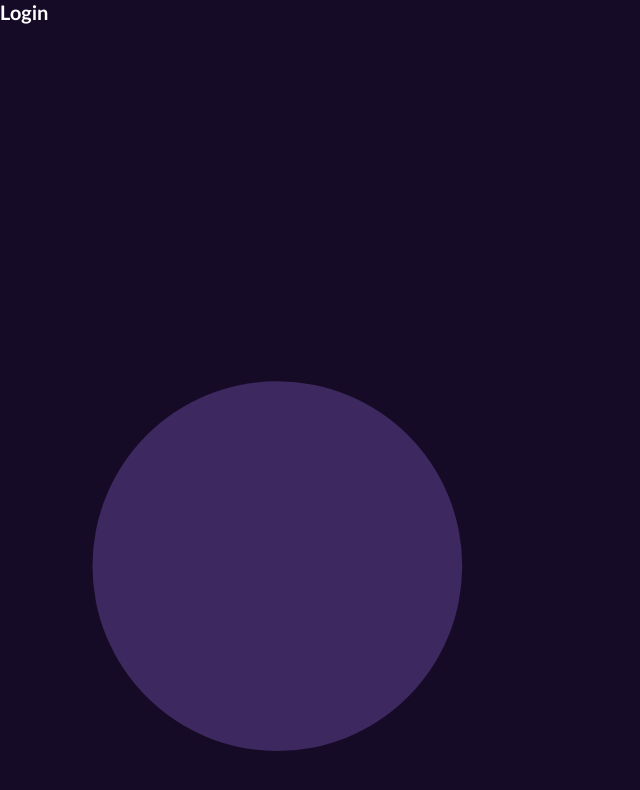
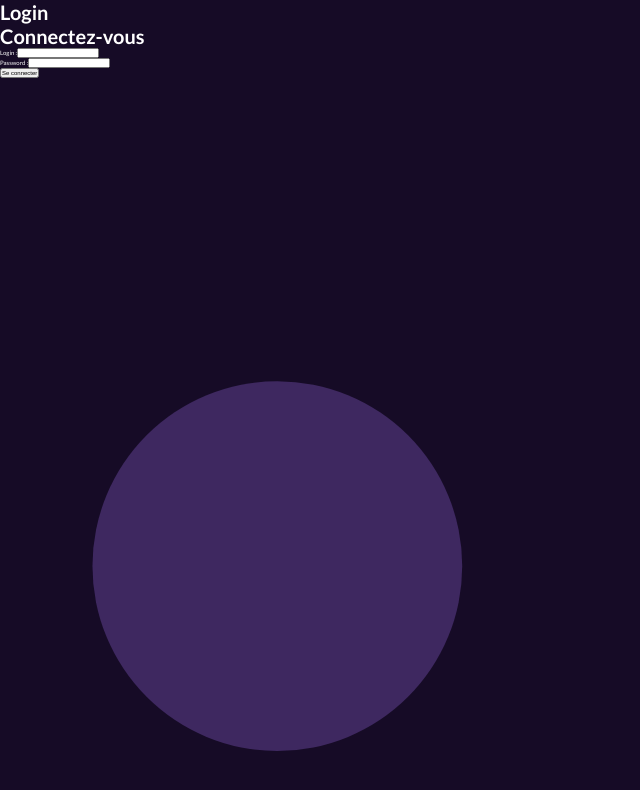
Before and after one commit to AllanLat/awen-g-asso-frontend, a React (Create React App) app: page /login in a window 1280 px wide. Shown: the top 790 px of the page, without its empty margins (0-640 px from the left). Built offline with nearby package versions, Linux system fonts and the light colour scheme.

Commit message:
install react-hook-form + formulaire login + input

```diff
--- a/package.json
+++ b/package.json
@@ -8,6 +8,7 @@
     "@testing-library/user-event": "^13.5.0",
     "react": "^18.2.0",
     "react-dom": "^18.2.0",
+    "react-hook-form": "^7.45.0",
     "react-router-dom": "^6.13.0",
     "react-scripts": "5.0.1",
     "web-vitals": "^2.1.4"
--- a/src/Pages/Login/index.jsx
+++ b/src/Pages/Login/index.jsx
@@ -1,9 +1,29 @@
 import './index.css';
+import { useForm } from 'react-hook-form';
+import Input from '../../components/Input';
 
 const Login = () => {
-  return (
-    <h1>Login</h1>
-  )
+    const { register, handleSubmit } = useForm();
+
+    const onSubmit = (data) => {
+        // transform data to json
+        data = JSON.stringify(data);
+        console.log(data);
+    }
+
+    return (
+        <>
+            <h1>Login</h1>
+            <div className="login-page">
+                <form className='login-form' onSubmit={handleSubmit(onSubmit)}>
+                    <h1>Connectez-vous</h1>
+                    <Input value='login' type='text' register={register}/>
+                    <Input value='password' type='password' required register={register}/>
+                    <button type='submit'>Se connecter</button>
+                </form>
+            </div>
+        </>
+    )
 }
 
-export default Login
+export default Login;
--- /dev/null
+++ b/src/components/Input/index.jsx
@@ -0,0 +1,14 @@
+const Input = ({ value, type, register, required }) => {
+    function capitalize(str) {
+        return str.charAt(0).toUpperCase() + str.slice(1);
+    }
+
+    return (
+        <div className='input-group'>
+            <label htmlFor={value}>{capitalize(value)} :</label>
+            <input type={type} required={required} id={value} name={value} {...register(value)}/>
+        </div>
+    )
+}
+
+export default Input
```
Also changed, not shown: src/components/Input/index.css (added), 1 other file (tests, documents, lock files or other folders).
